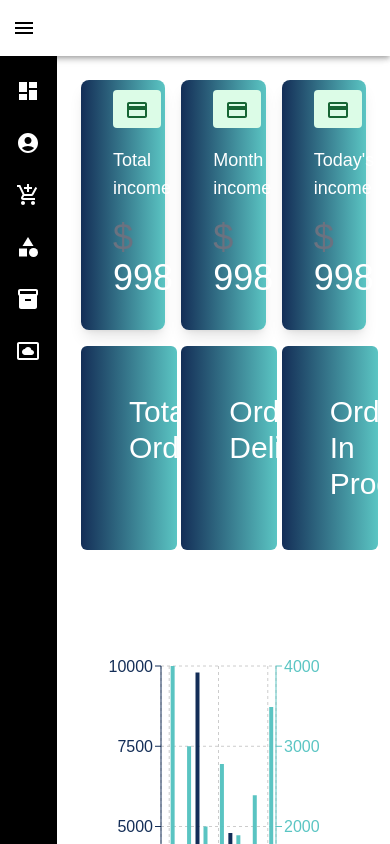
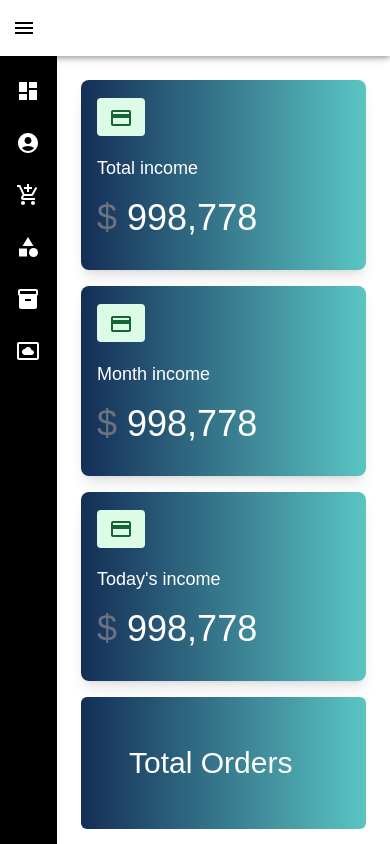
Before and after one commit to Mayeda-Islam/KaufenzuHause, a React (Vite) app: page /admin in a window 390 px wide. Shown: the top 844 px of the page. Built offline with nearby package versions, Linux system fonts and the light colour scheme.

Commit message:
laptop responsive done

```diff
--- a/src/components/Admin/AdminDashboard.jsx
+++ b/src/components/Admin/AdminDashboard.jsx
@@ -1,4 +1,3 @@
-import { Box, Chip, Typography } from "@mui/material";
 import CreditCardIcon from "@mui/icons-material/CreditCard";
 import DashboardChart from "./DashboardChart";
 
@@ -26,12 +25,12 @@ const AdminDashboard = () => {
     { title: "Order In Progress" },
   ];
   return (
-    <div>
-      <div className="grid grid-cols-3 gap-4 text-white ">
+    <div className="container mx-auto">
+      <div className="grid grid-cols-1 md:grid-cols-2 lg:grid-cols-3 gap-x-4 gap-y-4 text-white ">
         {sellsIncome.map((sellIncome) => (
           <>
             {" "}
-            <div className="bg-gradient-to-r from-[#031f4bee] to-[#55c3c1f7] p-4 pl-8 rounded-lg shadow-lg">
+            <div className="bg-gradient-to-r from-[#031f4bee] to-[#55c3c1f7] pt-6  p-4 lg:pl-8 rounded-lg shadow-lg">
               <span className="bg-green-100 text-green-800 text-xs  font-medium mr-2  px-3 py-3  rounded ">
                 {sellIncome.icon}
               </span>
--- a/src/components/Admin/DashboardChart.jsx
+++ b/src/components/Admin/DashboardChart.jsx
@@ -57,7 +57,7 @@ const data = [
 
 const DashboardChart = () => {
   return (
-    <div className="w-full h-[400px] mt-24 -p-4 ">
+    <div className="w-full h-[400px] mt-24  ">
       <ResponsiveContainer>
         <BarChart
           width={500}
```
